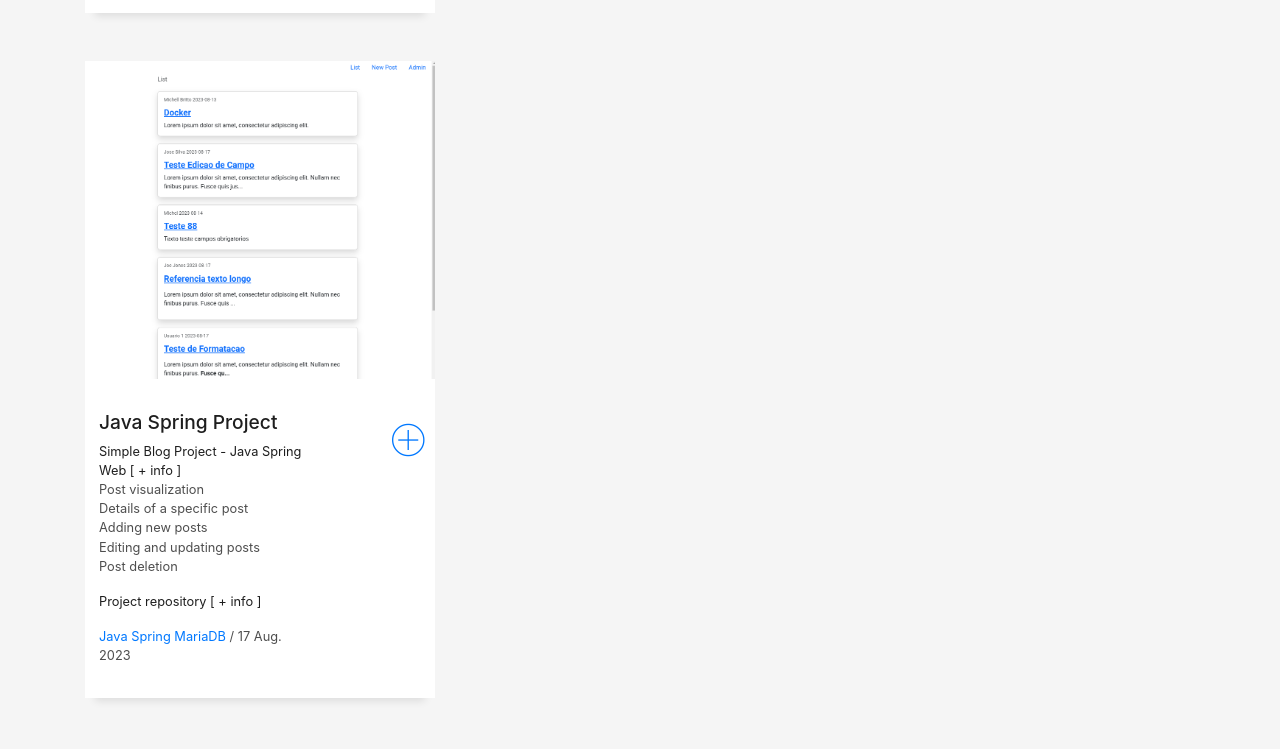
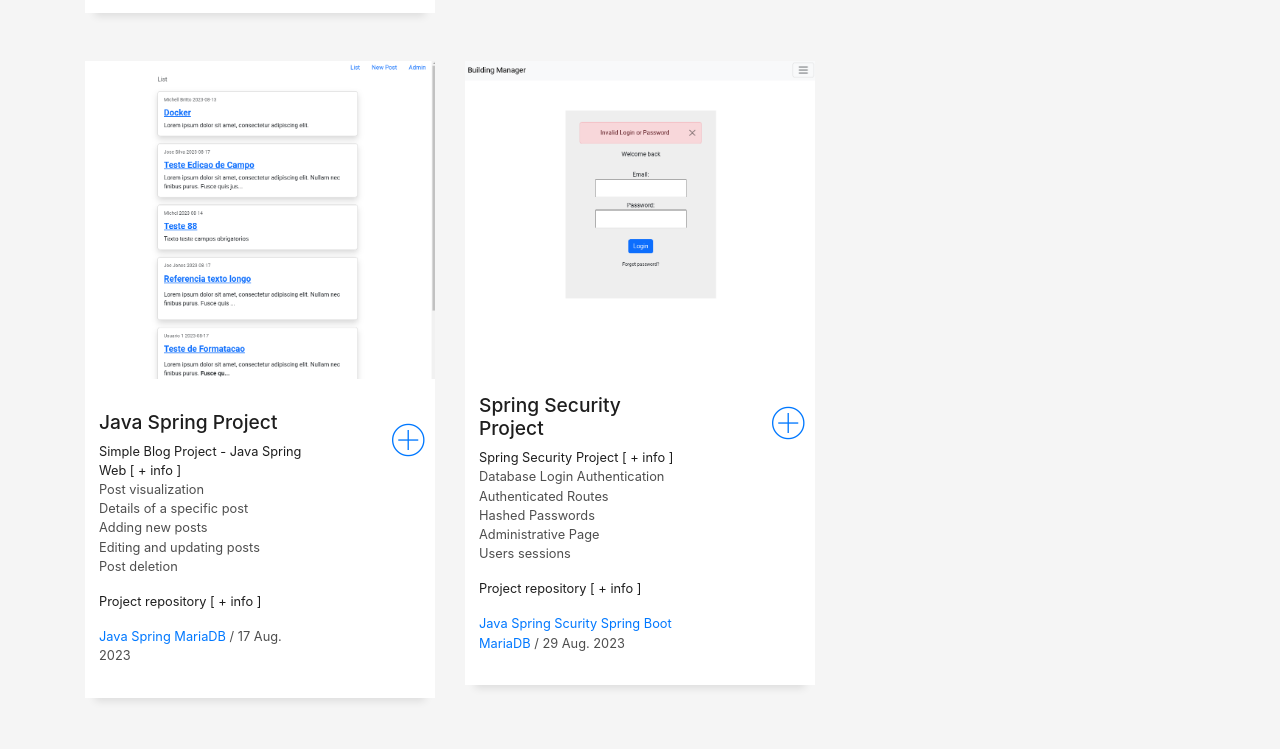
Before and after one commit to mbraga2023/portfolio2, a plain HTML site: page index.html in a window 1280 px wide. Shown: the part 2376-3125 px from the top of the page. Drawn offline with nearby package versions, Linux system fonts and the light colour scheme; a script that the page names is missing; files whose address does not match are found by name.

Commit message:
update work

```diff
--- a/index.html
+++ b/index.html
@@ -382,6 +382,60 @@
 
           </div>
         </tr>
+        <tr>
+          <div class="col-md-4">
+            <div class="work-box">
+              <a href="img/5/work-1.png" data-lightbox="gallery-4">
+                <div class="work-img">
+                  <img src="img/5/work-1.png" alt="" class="img-fluid">
+                </div>
+              </a>
+              <a href="img/5/work-5.png" data-lightbox="gallery-4"></a>
+              <a href="img/5/work-4.png" data-lightbox="gallery-4"></a>
+              <a href="img/5/work-3.png" data-lightbox="gallery-4"></a>
+              <a href="img/5/work-2.png" data-lightbox="gallery-4"></a>
+              <div class="work-content">
+                <div class="row">
+                  <div class="col-sm-8">
+                    <h2 class="w-title">Spring Security Project</h2>
+                    <div class="w-more">
+                      <p>
+                        <span> <a href="https://github.com/mbraga2023/projeto-building-manager/blob/master/README.md">
+                            Spring Security Project [ + info ]</a></span><br>
+                            Database Login Authentication<br>
+                            Authenticated Routes<br>
+                            Hashed Passwords<br>
+                            Administrative Page<br>
+                            Users sessions<br>
+                      </p>
+
+                      <p>
+                        <span> <a href="https://github.com/mbraga2023/projeto-building-manager">Project
+                            repository [ + info ]</a></span>
+                      </p>
+                      <p>
+                        <span class="w-ctegory">Java</span>
+                        <span class="w-ctegory">Spring Scurity</span>
+                        <span class="w-ctegory">Spring Boot</span>
+                        <span class="w-ctegory">MariaDB</span> /
+                        <span class="w-date">29 Aug. 2023</span>
+                      </p>
+                    </div>
+                  </div>
+                  <div class="col-sm-4">
+                    <div class="w-like">
+                      <span class="ion-ios-plus-outline"></span>
+                    </div>
+                  </div>
+                </div>
+              </div>
+              </a>
+            </div>
+
+
+
+          </div>
+        </tr>
       </div>
     </div>
   </section>
```
Also changed, not shown: img/5/work-1.png (added), img/5/work-2.png (added), img/5/work-3.png (added), img/5/work-4.png (added), img/5/work-5.png (added).
